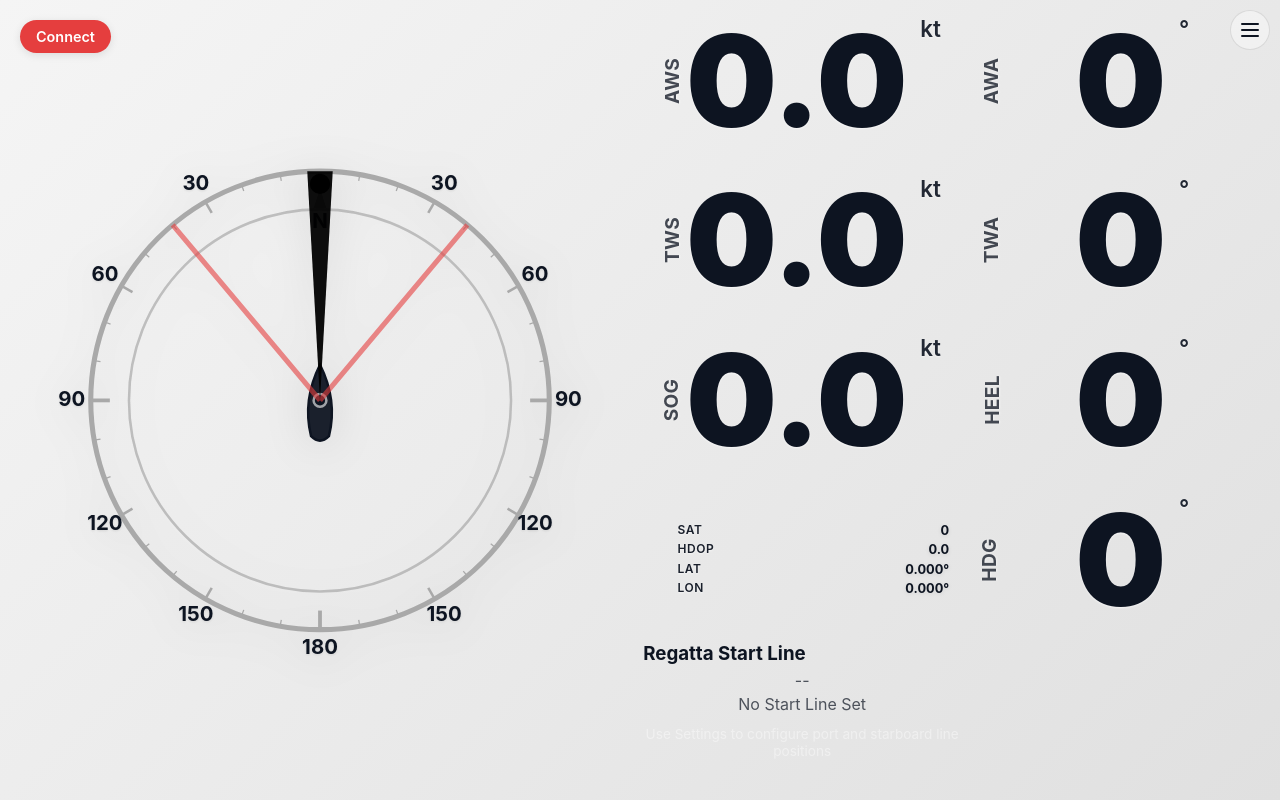
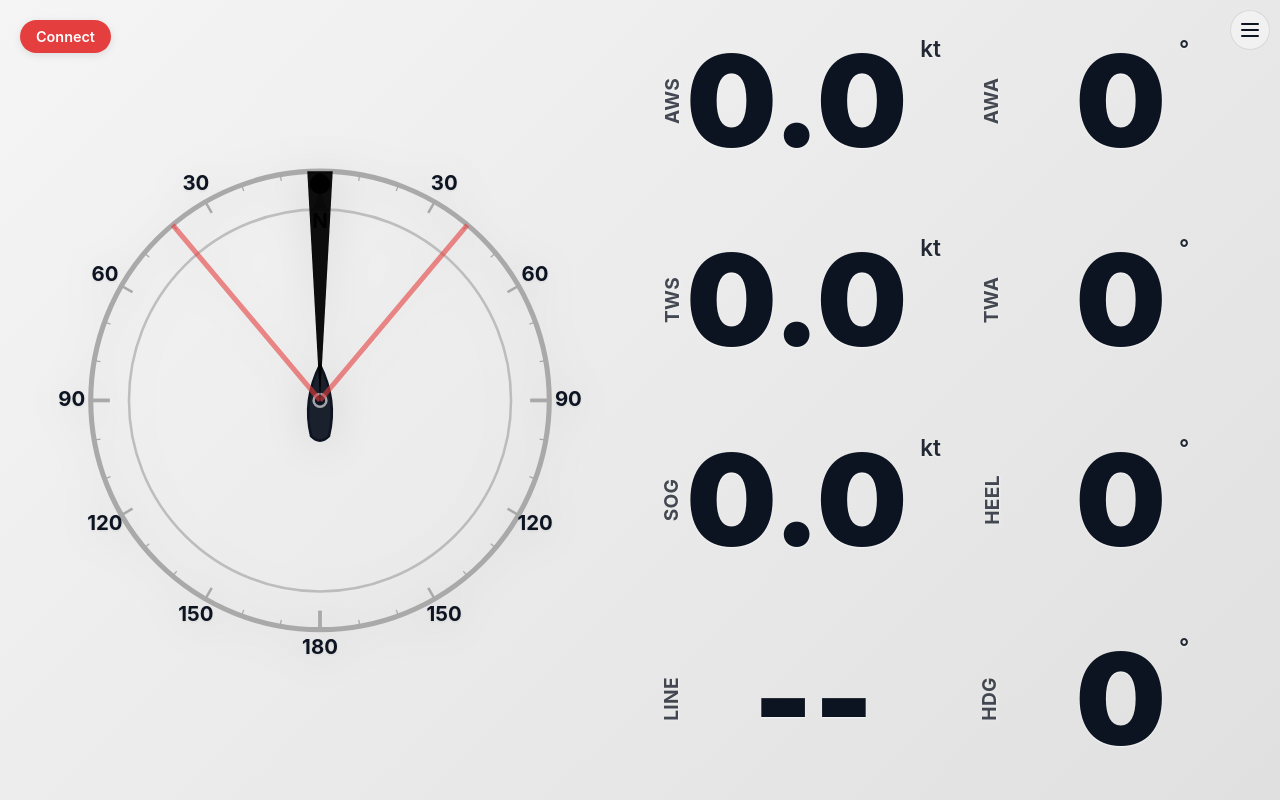
Before and after one commit to escopecz/veetr, a React (Vite) app in the folder web/: page / in a window 1280 px wide. Built offline with nearby package versions, Linux system fonts and the light colour scheme.

Commit message:
Properly implementing the starting line card

```diff
--- a/web/src/components/Dashboard.tsx
+++ b/web/src/components/Dashboard.tsx
@@ -5,9 +5,8 @@ import TiltCard from './cards/TiltCard'
 import ApparentAngleCard from './cards/ApparentAngleCard'
 import TrueWindAngleCard from './cards/TrueWindAngleCard'
 import WindAngleCard from './cards/WindAngleCard'
-import SatellitesCard from './cards/SatellitesCard'
+import StartingLineCard from './cards/StartingLineCard'
 import HeadingCard from './cards/HeadingCard'
-import RegattaCard from './cards/RegattaCard'
 import CompactConnectionButton from './CompactConnectionButton'
 import SatelliteButton from './SatelliteButton'
 import Settings from './Settings'
@@ -53,16 +52,13 @@ export default function Dashboard() {
             portMax={sailingData.tiltPortMax}
             starboardMax={sailingData.tiltStarboardMax}
           />
-          <SatellitesCard
-            satellites={sailingData.gpsSatellites}
-            hdop={sailingData.hdop}
-            lat={sailingData.lat}
-            lon={sailingData.lon}
+          <StartingLineCard
+            hasStartLine={sailingData.hasStartLine}
+            distanceToLine={sailingData.distanceToLine}
           />
           <HeadingCard
             heading={sailingData.heading}
           />
-          <RegattaCard />
         </div>
       </div>
     </div>
--- a/web/src/components/cards/RegattaCard.tsx
+++ /dev/null
@@ -1,100 +0,0 @@
-import React from 'react'
-import { useBLE } from '../../context/BLEContext'
-
-const RegattaCard: React.FC = () => {
-  const { state } = useBLE()
-  const { hasStartLine, distanceToLine } = state.sailingData
-
-  const formatDistance = (meters: number): string => {
-    if (meters < 0) return '--'
-    if (meters < 1000) return `${meters.toFixed(0)}m`
-    return `${(meters / 1000).toFixed(2)}km`
-  }
-
-  return (
-    <div className="sensor-card">
-      <div className="sensor-header">
-        <h3>Regatta Start Line</h3>
-      </div>
-      <div className="sensor-content">
-        {!hasStartLine ? (
-          <div className="regatta-not-configured">
-            <div className="sensor-value">
-              <span className="value-large">--</span>
-            </div>
-            <div className="sensor-label">No Start Line Set</div>
-            <div className="sensor-help">
-              Use Settings to configure port and starboard line positions
-            </div>
-          </div>
-        ) : (
-          <>
-            <div className="regatta-distance">
-              <div className="sensor-value">
-                <span className="value-large">
-                  {formatDistance(distanceToLine)}
-                </span>
-              </div>
-              <div className="sensor-label">Distance to Line</div>
-            </div>
-          </>
-        )}
-      </div>
-
-      <style>{`
-        .regatta-not-configured {
-          text-align: center;
-          opacity: 0.7;
-        }
-
-        .regatta-distance {
-          text-align: center;
-          margin-bottom: 15px;
-        }
-
-        .regatta-details {
-          font-size: 0.9em;
-          opacity: 0.8;
-        }
-
-        .detail-row {
-          display: flex;
-          justify-content: space-between;
-          margin: 4px 0;
-          padding: 2px 0;
-          border-bottom: 1px solid rgba(255,255,255,0.1);
-        }
-
-        .detail-row:last-child {
-          border-bottom: none;
-        }
-
-        .detail-label {
-          color: rgba(255,255,255,0.7);
-        }
-
-        .detail-value {
-          font-weight: 500;
-        }
-
-        .status-close {
-          color: #ff6b6b;
-          font-weight: bold;
-        }
-
-        .status-ok {
-          color: #51cf66;
-        }
-
-        .sensor-help {
-          font-size: 0.85em;
-          color: rgba(255,255,255,0.6);
-          margin-top: 10px;
-          line-height: 1.3;
-        }
-      `}</style>
-    </div>
-  )
-}
-
-export default RegattaCard
--- /dev/null
+++ b/web/src/components/cards/StartingLineCard.tsx
@@ -0,0 +1,31 @@
+import '../Dashboard.css'
+
+interface StartingLineCardProps {
+  hasStartLine: boolean
+  distanceToLine: number
+}
+
+export default function StartingLineCard({ hasStartLine, distanceToLine }: StartingLineCardProps) {
+  const formatDistance = (distance: number) => {
+    if (distance < 0 || !hasStartLine) return null
+    return distance.toFixed(0)
+  }
+
+  const distanceValue = formatDistance(distanceToLine)
+
+  return (
+    <div className="card starting-line-card">
+      <div className="card-value">
+        <span className="card-title">Line</span>
+        {distanceValue ? (
+          <span className="value-unit-row">
+            <span className="value-number">{distanceValue}</span>
+            <span className="card-unit">m</span>
+          </span>
+        ) : (
+          <span className="value-number">--</span>
+        )}
+      </div>
+    </div>
+  )
+}
```
